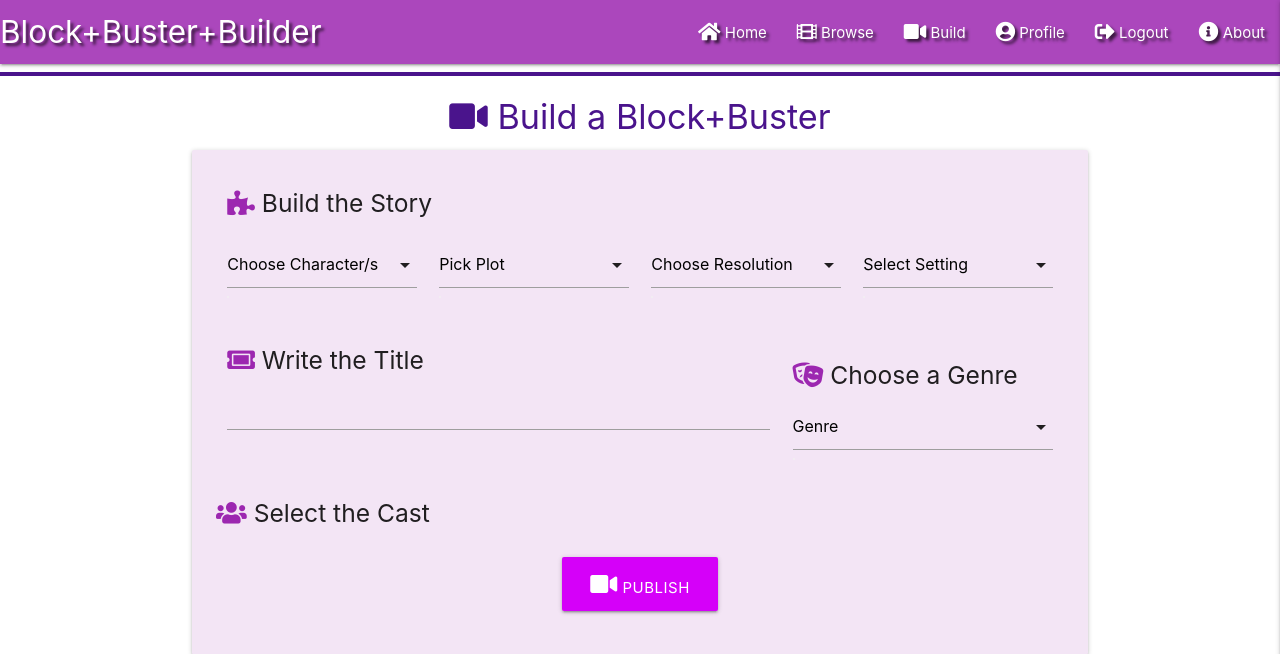
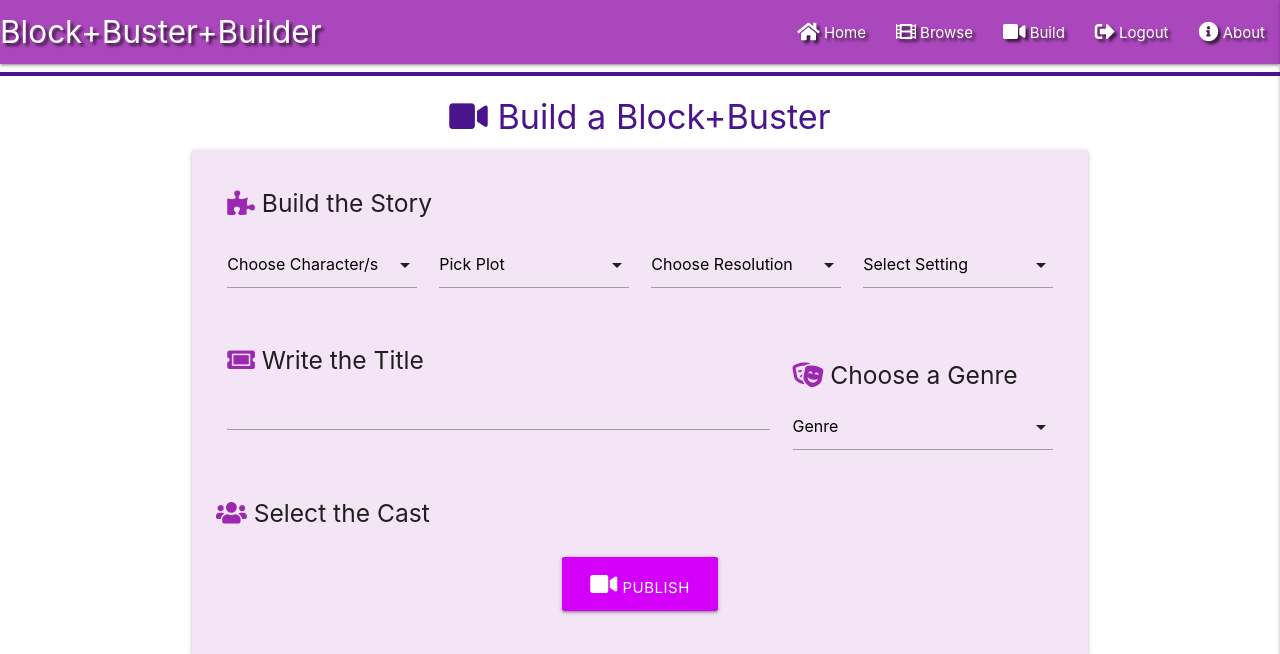
Before and after one commit to charliekranz/blockbuster_MS3, a Flask app: page /add_story in a window 1280 px wide. Shown: the top 654 px of the page. Run offline with Flask 2, Linux system fonts and the light colour scheme; the visitor is signed in with stand-in values (Sample User, id 1); data that the repository does not hold is empty; some libraries are stand-ins or nearby versions.

Commit message:
Commented out Profile as unlikely to use it

```diff
--- a/templates/base.html
+++ b/templates/base.html
@@ -24,8 +24,8 @@
                 <li><a href="{{ url_for('get_stories') }}"><i class="fas fa-film fa-lg"></i> Browse</a></li>
                 <li><a href="{{ url_for('add_story') }}"><i class="fas fa-video fa-lg"></i> Build</a></li>
                 {% if session.user %}
-                    <li><a href="{{ url_for(
-                        'profile', username=session['user']) }}"><i class="fas fa-user-circle fa-lg"></i> Profile</a></li>
+                    <!--<li><a href="{{ url_for(
+                        'profile', username=session['user']) }}"><i class="fas fa-user-circle fa-lg"></i> Profile</a></li>-->
                     <li><a href="{{ url_for('logout') }}"><i class="fas fa-sign-out-alt fa-lg"></i> Logout</a></li>
                 {% else %}
                     <li><a href="{{ url_for('login') }}"><i class="fas fa-sign-in-alt fa-lg"></i> Login</a></li>
@@ -44,8 +44,8 @@
             <li><a href="{{ url_for('get_stories')  }}"><i class="fas fa-film"></i> Browse</a></li>
             <li><a href="{{ url_for('add_story') }}"><i class="fas fa-video"></i> Build</a></li>
             {% if session.user %}
-                <li><a href="{{ url_for(
-                    'profile', username=session['user']) }}"><i class="fas fa-user-circle"></i> Profile</a></li>
+                <!--<li><a href="{{ url_for(
+                    'profile', username=session['user']) }}"><i class="fas fa-user-circle"></i> Profile</a></li>-->
                 <li><a href="{{ url_for('logout') }}"><i class="fas fa-sign-out-alt"></i> Logout</a></li>
             {% else %}
                 <li><a href="{{ url_for('login') }}"><i class="fas fa-sign-in-alt"></i> Login</a></li>
```
